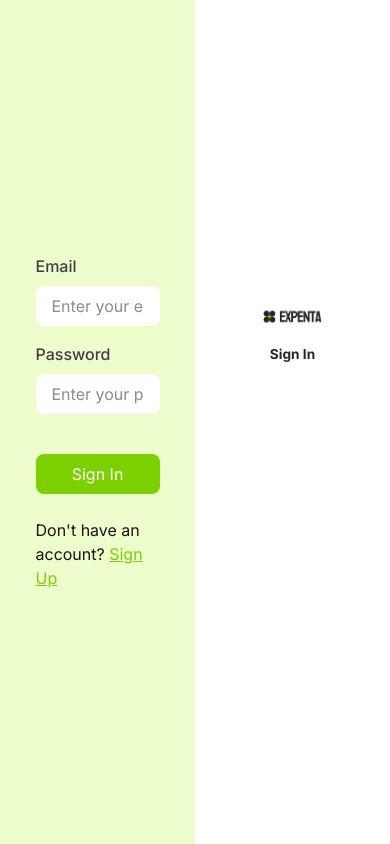
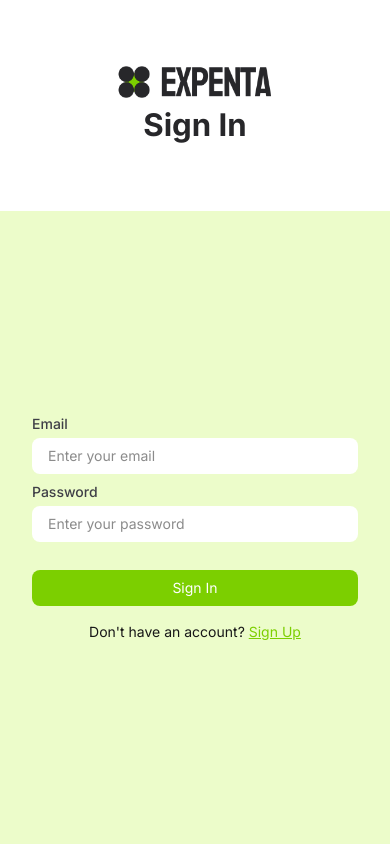
Before and after one commit to mutasinjawad/Expense-Tracker, a Next.js app in the folder frontend/: page /sign-in-up in a window 390 px wide. Built offline with nearby package versions, Linux system fonts and the light colour scheme.

Commit message:
Sign in and sign up page made responsive

```diff
--- a/frontend/src/app/sign-in-up/page.jsx
+++ b/frontend/src/app/sign-in-up/page.jsx
@@ -1,28 +1,56 @@
 'use client'
 
-import React, { useRef, useState } from 'react'
+import React, { useRef, useState, useEffect } from 'react'
 import Link from 'next/link';
 
 const SignInUp = () => {
+    const [isTabletScreen, setIsTabletScreen] = useState(false);
+
     const containerRef = useRef(null);
     const signInTextRef = useRef(null);
 
     const [isSignInOpen, setIsSignInOpen] = useState(true);
+
     const handleClick = () => {
+        if (isTabletScreen) {
+            if (containerRef.current && isSignInOpen) {
+                containerRef.current.style.transform = 'translateX(-100vw)';
+                signInTextRef.current.style.transform = 'translateY(-11vw)';
+                setIsSignInOpen(false);
+            } else if (containerRef.current && !isSignInOpen) {
+                containerRef.current.style.transform = 'translateX(0)';
+                signInTextRef.current.style.transform = 'translateY(0)';
+                setIsSignInOpen(true);
+            }
+        } else {
             if (containerRef.current && isSignInOpen) {
                 containerRef.current.style.transform = 'translateX(-50vw)';
                 signInTextRef.current.style.transform = 'translateY(-5.5vw)';
                 setIsSignInOpen(false);
-            console.log("Sign Up Page opened");
             } else if (containerRef.current && !isSignInOpen) {
                 containerRef.current.style.transform = 'translateX(0)';
                 signInTextRef.current.style.transform = 'translateY(0)';
                 setIsSignInOpen(true);
-            console.log("Sign In Page opened");
+            }
         }
     }
 
+    useEffect(() => {
+        const handleResize = () => {
+            setIsTabletScreen(window.innerWidth <= 1024);
+        };
+
+        window.addEventListener('resize', handleResize);
+        handleResize();
+
+        return () => {
+            window.removeEventListener('resize', handleResize);
+        };
+    }, []);
+
     return (
+        <>
+            {!isTabletScreen ? (
                 <div className='relative overflow-hidden'>
                     <div ref={containerRef} className='h-screen w-[150vw] flex items-center justify-center translate-x-[0] transition-all duration-500'>
                         <div className='h-full w-[50vw] flex items-center justify-center bg-lime-100'>
@@ -93,6 +121,83 @@ const SignInUp = () => {
                         </div>
                     </div>
                 </div>
+            ) : (
+                <div className='relative overflow-hidden'>
+                    <div className='h-full w-full flex flex-col items-start justify-center'>
+
+                        <div className='w-full h-[25vh] flex flex-col items-center justify-center'>
+                            <div className='h-full w-[50vw] flex flex-col items-center justify-center gap-[1vh]'>
+                                <Link href="/" className='w-[80%] h-fit'>
+                                    <img src="/img/logo2.png" alt="Logo" className='w-full h-full object-contain' />
+                                </Link>
+                                <div className='w-full h-[10vw] flex flex-col items-center justify-start overflow-hidden'>
+                                    <div ref={signInTextRef} className='w-full h-fit flex flex-col items-center justify-center gap-[1vw] translate-y-0 transition-transform duration-500'>
+                                        <div className='w-auto h-[10vw] text-[8vw] font-bold text-zinc-800 leading-[4vw] flex items-center justify-center select-none'>Sign In</div>
+                                        <div className='w-auto h-[10vw] text-[8vw] font-bold text-zinc-800 leading-[4vw] flex items-center justify-center select-none'>Sign Up</div>
+                                    </div>
+                                </div>
+                            </div>
+                        </div>
+
+                        <div ref={containerRef} className='w-[200vw] h-[75vh] flex items-start justify-start bg-lime-100 translate-x-0 transition-all duration-600'>
+                            <div className='h-full w-[100vw] shrink-0 flex items-center justify-center'>
+                                <div className={`px-8 py-3 w-full h-fit flex flex-col items-center justify-center gap-4 transition-all duration-300 ${isSignInOpen ? "opacity-100" : "opacity-0"}`}>
+                                    <form action="" className='w-full h-fit flex flex-col items-start justify-center gap-2'>
+                                        <div className='flex flex-col text-sm w-full h-fit'>
+                                            <label htmlFor="email" className='font-medium text-zinc-700 mb-1 select-none'>Email</label>
+                                            <input type="email" id="email" placeholder='Enter your email' className='bg-white py-2 px-4 rounded-lg focus:outline-none focus:ring-2 focus:ring-lime-600' />
+                                        </div>
+
+                                        <div className='flex flex-col text-sm w-full h-fit select-none'>
+                                            <label htmlFor="password" className='font-medium text-zinc-700 mb-1'>Password</label>
+                                            <input type="password" id="password" placeholder='Enter your password' className='bg-white py-2 px-4 rounded-lg focus:outline-none focus:ring-2 focus:ring-lime-600' />
+                                        </div>
+
+                                        <button className='bg-lime-500 text-sm text-white py-2 px-4 rounded-lg mt-5 w-full select-none hover:bg-lime-800 transition-all duration-300 hover:cursor-pointer'>Sign In</button>
+                                    </form>
+
+                                    <div className='select-none text-sm'>
+                                        Don't have an account? <span className='text-lime-500 cursor-pointer underline hover:text-lime-800 transition-all duration-300' onClick={handleClick}>Sign Up</span>
+                                    </div>
+                                </div>
+                            </div>
+
+                            <div className='h-full w-[100vw] shrink-0 flex items-center justify-center'>
+                                <div className={`px-8 py-3 w-full h-fit flex flex-col items-center justify-center gap-4 transition-all duration-300 ${isSignInOpen ? "opacity-0" : "opacity-100"}`}>
+                                    <form action="" className='w-full h-fit flex flex-col items-start justify-center gap-2'>
+                                        <div className='flex flex-col w-full h-fit'>
+                                            <div className='flex flex-col w-full h-fit text-sm'>
+                                                <label htmlFor="name" className='font-medium text-zinc-700 mb-1 select-none'>First Name <span className='text-red-500'>*</span></label>
+                                                <input type="text" id="name" placeholder='Enter your first name' className='bg-white py-2 px-4 rounded-lg focus:outline-none focus:ring-2 focus:ring-lime-600' />
+                                            </div>
+                                        </div>
+                                        <div className='flex flex-col w-full h-fit text-sm'>
+                                            <label htmlFor="name" className='font-medium text-zinc-700 mb-1 select-none'>Last Name</label>
+                                            <input type="text" id="name" placeholder='Enter your last name' className='bg-white py-2 px-4 rounded-lg focus:outline-none focus:ring-2 focus:ring-lime-600' />
+                                        </div>
+                                        <div className='flex flex-col w-full h-fit text-sm'>
+                                            <label htmlFor="email" className='font-medium text-zinc-700 mb-1 select-none'>Email <span className='text-red-500'>*</span></label>
+                                            <input type="email" id="email" placeholder='Enter your email' className='bg-white py-2 px-4 rounded-lg focus:outline-none focus:ring-2 focus:ring-lime-600' />
+                                        </div>
+
+                                        <div className='flex flex-col w-full h-fit select-none text-sm'>
+                                            <label htmlFor="password" className='font-medium text-zinc-700 mb-1'>Password <span className='text-red-500'>*</span></label>
+                                            <input type="password" id="password" placeholder='Enter your password' className='bg-white py-2 px-4 rounded-lg focus:outline-none focus:ring-2 focus:ring-lime-600' />
+                                        </div>
+
+                                        <button className='bg-lime-500 text-white text-sm py-2 px-4 rounded-lg mt-5 w-full select-none hover:bg-lime-800 transition-all duration-300 hover:cursor-pointer'>Sign Up</button>
+                                    </form>
+
+                                    <div className='select-none text-sm'>
+                                        Already have an account? <span className='text-lime-500 cursor-pointer underline hover:text-lime-800 transition-all duration-300' onClick={handleClick}>Sign In</span>
+                                    </div>
+                                </div>
+                            </div>
+                        </div>
+                    </div>
+                </div>
+            )}
+        </>
     )
 }
 
```
Lines whose indentation alone changed are shown as unchanged.
